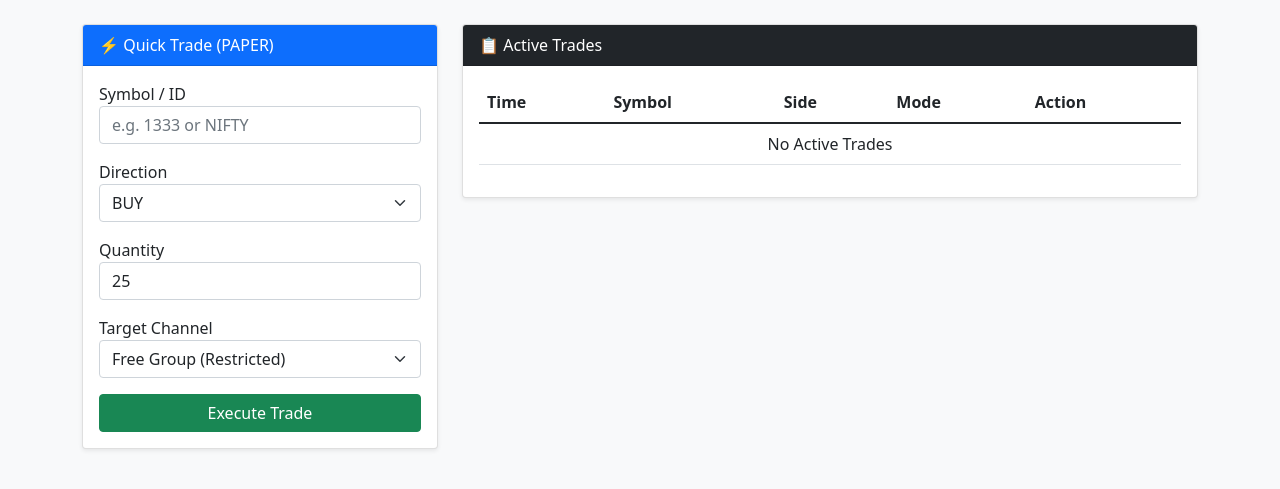
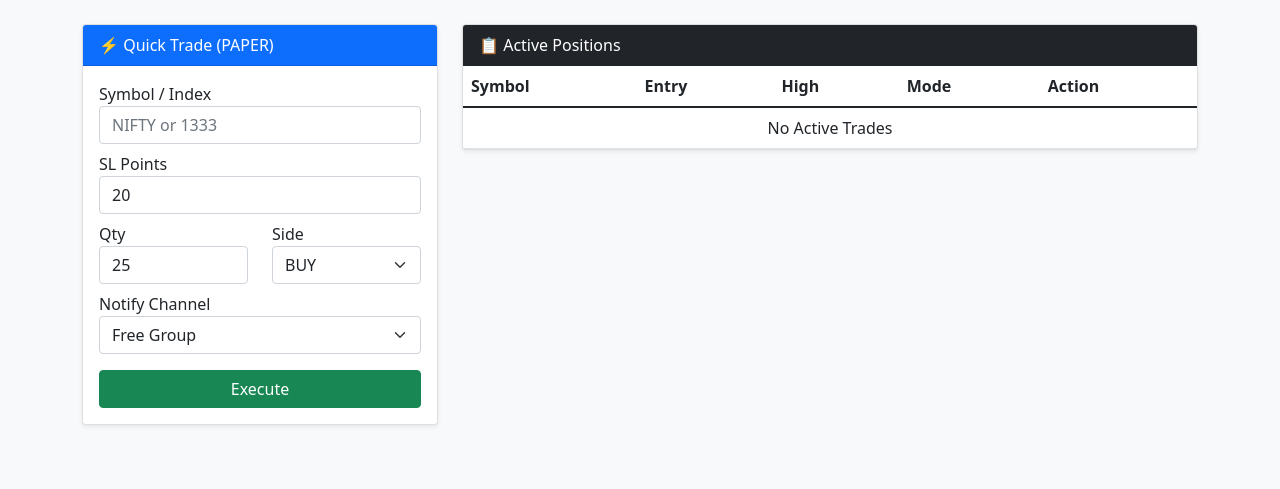
Before and after one commit to rajd1005/DhanAlgoWeb, a Flask app: page / in a window 1280 px wide. Shown: the part 56-545 px from the top of the page. Run offline with Flask 3, Linux system fonts and the light colour scheme.

Commit message:
Update index.html

```diff
--- a/templates/index.html
+++ b/templates/index.html
@@ -1,80 +1,69 @@
 {% extends "base.html" %}
 {% block content %}
-
 <div class="row">
-    <div class="col-md-4">
+    <div class="col-md-4 mb-3">
         <div class="card shadow-sm">
-            <div class="card-header bg-primary text-white">
-                ⚡ Quick Trade ({{ mode }})
-            </div>
+            <div class="card-header bg-primary text-white">⚡ Quick Trade ({{ mode }})</div>
             <div class="card-body">
                 <form action="/trade" method="POST">
-                    <div class="mb-3">
-                        <label>Symbol / ID</label>
-                        <input type="text" name="symbol" class="form-control" placeholder="e.g. 1333 or NIFTY" required>
+                    <div class="mb-2">
+                        <label>Symbol / Index</label>
+                        <input type="text" name="symbol" class="form-control" placeholder="NIFTY or 1333" required>
                     </div>
-                    <div class="mb-3">
-                        <label>Direction</label>
+                    <div class="mb-2">
+                        <label>SL Points</label>
+                        <input type="number" name="sl" class="form-control" value="20" required>
+                    </div>
+                    <div class="row mb-2">
+                        <div class="col">
+                            <label>Qty</label>
+                            <input type="number" name="qty" class="form-control" value="25">
+                        </div>
+                        <div class="col">
+                            <label>Side</label>
                             <select name="direction" class="form-select">
                                 <option value="BUY">BUY</option>
                                 <option value="SELL">SELL</option>
                             </select>
                         </div>
-                    <div class="mb-3">
-                        <label>Quantity</label>
-                        <input type="number" name="quantity" class="form-control" value="25">
                     </div>
                     <div class="mb-3">
-                        <label>Target Channel</label>
+                        <label>Notify Channel</label>
                         <select name="channel" class="form-select">
-                            <option value="Free Group">Free Group (Restricted)</option>
-                            <option value="VIP Channel">VIP Channel</option>
+                            {% for c in channels %}
+                            <option value="{{ c }}">{{ c }}</option>
+                            {% endfor %}
                         </select>
                     </div>
-                    <button type="submit" class="btn btn-success w-100">Execute Trade</button>
+                    <button class="btn btn-success w-100">Execute</button>
                 </form>
             </div>
         </div>
     </div>
-
     <div class="col-md-8">
         <div class="card shadow-sm">
-            <div class="card-header bg-dark text-white">
-                📋 Active Trades
-            </div>
-            <div class="card-body">
-                <table class="table table-hover">
+            <div class="card-header bg-dark text-white">📋 Active Positions</div>
+            <div class="table-responsive">
+                <table class="table table-hover mb-0">
                     <thead>
                         <tr>
-                            <th>Time</th>
                             <th>Symbol</th>
-                            <th>Side</th>
+                            <th>Entry</th>
+                            <th>High</th>
                             <th>Mode</th>
                             <th>Action</th>
                         </tr>
                     </thead>
                     <tbody>
-                        {% for id, trade in trades.items() %}
+                        {% for id, t in trades.items() %}
                         <tr>
-                            <td>{{ trade.entry_time }}</td>
-                            <td>{{ trade.symbol }}</td>
+                            <td>{{ t.symbol }}<br><small class="text-muted">{{ t.direction }}</small></td>
+                            <td>{{ t.entry_price }}</td>
+                            <td>{{ t.max_price }}</td>
+                            <td><span class="badge bg-{{ 'warning' if t.mode=='PAPER' else 'danger' }}">{{ t.mode }}</span></td>
                             <td>
-                                <span class="badge bg-{{ 'success' if trade.direction=='BUY' else 'danger' }}">
-                                    {{ trade.direction }}
-                                </span>
-                            </td>
-                            <td>
-                                <span class="badge bg-{{ 'secondary' if trade.mode=='PAPER' else 'warning' }}">
-                                    {{ trade.mode }}
-                                </span>
-                            </td>
-                            <td>
-                                {% if trade.mode == 'PAPER' %}
-                                <a href="/convert/{{ trade.id }}" class="btn btn-sm btn-outline-danger">
-                                    🚀 Go Live
-                                </a>
-                                {% else %}
-                                <span class="text-success">Running</span>
+                                {% if t.mode == 'PAPER' %}
+                                <a href="/convert/{{ id }}" class="btn btn-sm btn-outline-danger">🚀 Go Live</a>
                                 {% endif %}
                             </td>
                         </tr>
```
Lines whose indentation alone changed are shown as unchanged.
